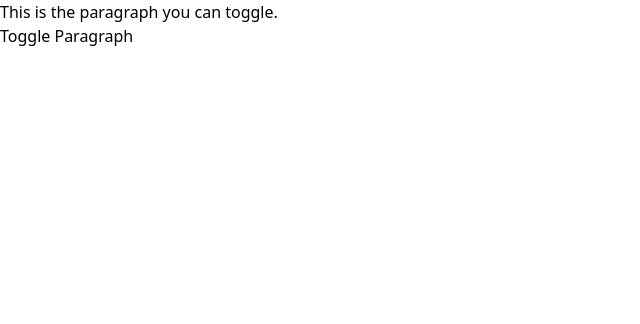
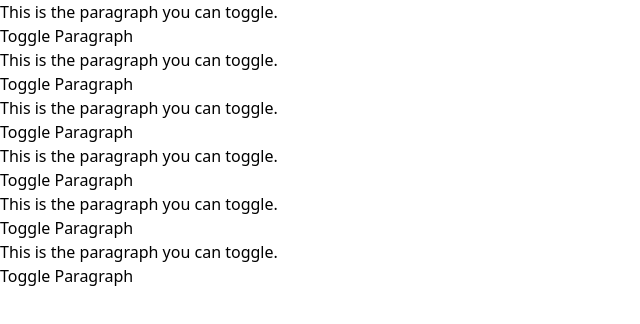
Before and after one commit to Kuwar20/backend-p, a React (Vite) app in the folder 21-comBasedLearning/codedammQ/: page / in a window 1280 px wide. Shown: the top 324 px of the page, without its empty margins (0-640 px from the left). Built offline with nearby package versions, Linux system fonts and the light colour scheme.

Commit message:
Refactor Toggle component to add toggle functionality and multiple toggle positions

```diff
--- a/21-comBasedLearning/codedammQ/src/components/Toggle.jsx
+++ b/21-comBasedLearning/codedammQ/src/components/Toggle.jsx
@@ -7,7 +7,9 @@ function Toggle() {
     }
 
     return (
-		<div className='bg-gray-200 absolute flex flex-col items-center justify-center'> {/* absolute for width of container , flex make all the element in single line, to make it one by one in column use flex-col */}
+        <>
+            {/* Center */}
+            <div className='bg-gray-200 absolute top-1/2 left-1/2 transform -translate-x-1/2 -translate-y-1/2 flex flex-col items-center justify-center'> {/* absolute for width of container , flex make all the element in single line, to make it one by one in column use flex-col */}
                 {isvisible && (
                     <p className='mb-4'>This is the paragraph you can toggle.</p>
                 )}
@@ -18,6 +20,71 @@ function Toggle() {
                     Toggle Paragraph
                 </button>
             </div>
+
+            {/* Top Left */}
+            <div className='bg-gray-200 absolute top-0 left-0 flex flex-col items-center justify-center'> {/* absolute for width of container , flex make all the element in single line, to make it one by one in column use flex-col */}
+                {isvisible && (
+                    <p className='mb-4'>This is the paragraph you can toggle.</p>
+                )}
+
+                <button
+                    className='bg-blue-500 text-white py-2 px-4 rounded hover:bg-blue-600'
+                    onClick={toggleParagarh}>
+                    Toggle Paragraph
+                </button>
+            </div>
+
+            <div className='bg-gray-200 absolute top-0 left-0 flex flex-col items-center justify-center'> {/* absolute for width of container , flex make all the element in single line, to make it one by one in column use flex-col */}
+                {isvisible && (
+                    <p className='mb-4'>This is the paragraph you can toggle.</p>
+                )}
+
+                <button
+                    className='bg-blue-500 text-white py-2 px-4 rounded hover:bg-blue-600'
+                    onClick={toggleParagarh}>
+                    Toggle Paragraph
+                </button>
+            </div>
+
+            {/* Top Right */}
+            <div className='bg-gray-200 absolute top-0 right-0 flex flex-col items-center justify-center'> {/* absolute for width of container , flex make all the element in single line, to make it one by one in column use flex-col */}
+                {isvisible && (
+                    <p className='mb-4'>This is the paragraph you can toggle.</p>
+                )}
+
+                <button
+                    className='bg-blue-500 text-white py-2 px-4 rounded hover:bg-blue-600'
+                    onClick={toggleParagarh}>
+                    Toggle Paragraph
+                </button>
+            </div>
+
+            {/* Bottom Left */}
+            <div className='bg-gray-200 absolute bottom-0 left-0 flex flex-col items-center justify-center'> {/* absolute for width of container , flex make all the element in single line, to make it one by one in column use flex-col */}
+                {isvisible && (
+                    <p className='mb-4'>This is the paragraph you can toggle.</p>
+                )}
+
+                <button
+                    className='bg-blue-500 text-white py-2 px-4 rounded hover:bg-blue-600'
+                    onClick={toggleParagarh}>
+                    Toggle Paragraph
+                </button>
+            </div>
+
+            {/* Bottom Right */}
+            <div className='bg-gray-200 absolute bottom-0 right-0 flex flex-col items-center justify-center'> {/* absolute for width of container , flex make all the element in single line, to make it one by one in column use flex-col */}
+                {isvisible && (
+                    <p className='mb-4'>This is the paragraph you can toggle.</p>
+                )}
+
+                <button
+                    className='bg-blue-500 text-white py-2 px-4 rounded hover:bg-blue-600'
+                    onClick={toggleParagarh}>
+                    Toggle Paragraph
+                </button>
+            </div>
+        </>
     )
 }
 
```
Lines whose indentation alone changed are shown as unchanged.
